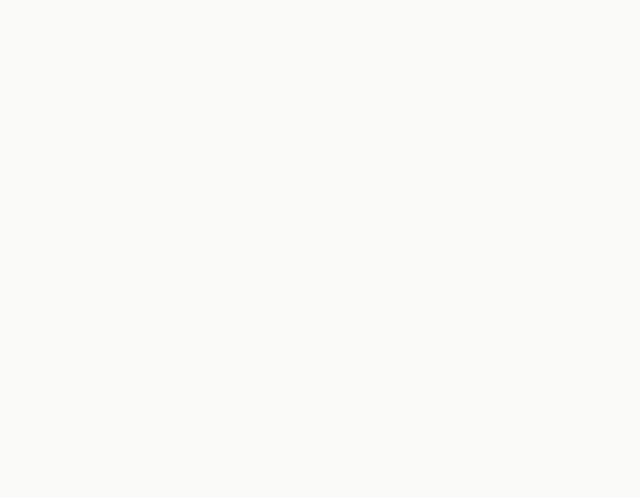
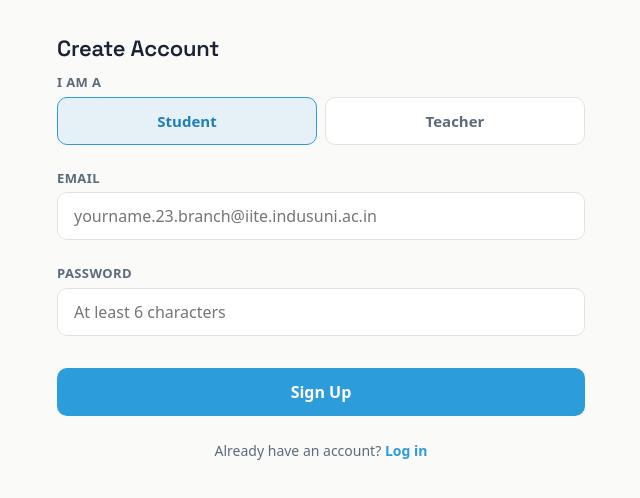
Before and after one commit to KuldeepThakkar/CampusConnect-Smart-Campus-Assistance-System, a React app in the folder Frontend/: page /signup in a window 1280 px wide. Before the commit this address had no page. Shown: the top 498 px of the page, without its empty margins (319-959 px from the left). Built offline with nearby package versions, Linux system fonts and the light colour scheme; the HTML template or start-up script is replaced by a standard one.

Commit message:
feat(frontend): add Signup page

```diff
--- /dev/null
+++ b/Frontend/src/pages/Signup.jsx
@@ -0,0 +1,123 @@
+import { useState } from "react";
+import { useNavigate, Link } from "react-router-dom";
+
+import { signup } from "../services/auth";
+
+function Signup() {
+
+    const navigate = useNavigate();
+
+    const [email, setEmail] = useState("");
+    const [password, setPassword] = useState("");
+    const [role, setRole] = useState("student");
+
+    const [isLoading, setIsLoading] = useState(false);
+    const [errorMessage, setErrorMessage] = useState(null);
+
+    const handleSignup = async () => {
+
+        if (!email || !password) {
+            setErrorMessage("Please enter your email and password.");
+            return;
+        }
+
+        setIsLoading(true);
+        setErrorMessage(null);
+
+        try {
+
+            await signup({ email, password, role });
+
+            navigate("/verify-otp", {
+                state: { email, role }
+            });
+
+        } catch (error) {
+
+            if (error.response) {
+                setErrorMessage(error.response.data.message || "Signup failed.");
+            } else {
+                setErrorMessage("Something went wrong. Please check your connection.");
+            }
+
+        } finally {
+            setIsLoading(false);
+        }
+
+    };
+
+    return (
+        <div>
+            <h2>Create Account</h2>
+
+            {errorMessage && (
+                <div className="error-box">
+                    <p>{errorMessage}</p>
+                </div>
+            )}
+
+            <div className="field">
+                <label htmlFor="role">I am a</label>
+                <div className="toggle-group">
+                    <button
+                        type="button"
+                        className={`toggle-option ${role === "student" ? "active" : ""}`}
+                        onClick={() => setRole("student")}
+                        disabled={isLoading}
+                    >
+                        Student
+                    </button>
+                    <button
+                        type="button"
+                        className={`toggle-option ${role === "teacher" ? "active" : ""}`}
+                        onClick={() => setRole("teacher")}
+                        disabled={isLoading}
+                    >
+                        Teacher
+                    </button>
+                </div>
+            </div>
+
+            <div className="field">
+                <label htmlFor="email">Email</label>
+                <input
+                    id="email"
+                    type="email"
+                    value={email}
+                    onChange={(e) => setEmail(e.target.value)}
+                    placeholder="yourname.23.branch@iite.indusuni.ac.in"
+                    disabled={isLoading}
+                />
+            </div>
+
+            <div className="field">
+                <label htmlFor="password">Password</label>
+                <input
+                    id="password"
+                    type="password"
+                    value={password}
+                    onChange={(e) => setPassword(e.target.value)}
+                    placeholder="At least 6 characters"
+                    disabled={isLoading}
+                />
+            </div>
+
+            <button
+                type="button"
+                className="btn-primary"
+                onClick={handleSignup}
+                disabled={isLoading}
+            >
+                {isLoading ? "Creating account..." : "Sign Up"}
+            </button>
+
+            <p className="auth-footer">
+                Already have an account? <Link to="/login">Log in</Link>
+            </p>
+
+        </div>
+    );
+
+}
+
+export default Signup;
--- a/Frontend/src/routes/AppRoutes.jsx
+++ b/Frontend/src/routes/AppRoutes.jsx
@@ -4,6 +4,7 @@ import Home from "../pages/Home";
 import Selection from "../pages/Selection";
 import Navigation from "../pages/Navigation";
 import Layout from "../components/Layout";
+import Signup from "../pages/Signup";
 
 
 function AppRoutes(){
@@ -12,6 +13,8 @@ function AppRoutes(){
 
 
             <Routes>
+
+                <Route path="/signup" element={<Signup />} />
 
                 <Route element={<Layout />}>
 
--- /dev/null
+++ b/Frontend/src/services/auth.js
@@ -0,0 +1,9 @@
+import api from "../api/axios";
+
+export const signup = async (data) => {
+
+    const response = await api.post("/auth/signup", data);
+
+    return response.data;
+
+};
--- a/Frontend/src/styles/index.css
+++ b/Frontend/src/styles/index.css
@@ -345,3 +345,64 @@ select {
 .card-row-value {
   word-break: break-word;
 }
+
+input[type="email"],
+input[type="password"],
+input[type="text"] {
+  width: 100%;
+  height: 48px;
+  padding: 0 var(--space-3);
+  border: 1px solid var(--line);
+  border-radius: var(--radius);
+  background: #fff;
+  color: var(--ink);
+  font-size: 16px;
+}
+
+input:focus-visible {
+  outline: 2px solid var(--route-blue);
+  outline-offset: 1px;
+  border-color: var(--route-blue);
+}
+
+input:disabled {
+  background: #F3F3F1;
+  color: var(--ink-light);
+  cursor: not-allowed;
+}
+
+.toggle-group {
+  display: flex;
+  gap: var(--space-2);
+}
+
+.toggle-option {
+  flex: 1;
+  height: 48px;
+  border: 1px solid var(--line);
+  border-radius: var(--radius);
+  background: #fff;
+  color: var(--ink-light);
+  font-size: 15px;
+  font-weight: 600;
+  cursor: pointer;
+}
+
+.toggle-option.active {
+  border-color: var(--route-blue);
+  background: rgba(45, 156, 219, 0.1);
+  color: var(--route-blue-dark);
+}
+
+.auth-footer {
+  margin-top: var(--space-4);
+  text-align: center;
+  font-size: 14px;
+  color: var(--ink-light);
+}
+
+.auth-footer a {
+  color: var(--route-blue);
+  font-weight: 600;
+  text-decoration: none;
+}
```
